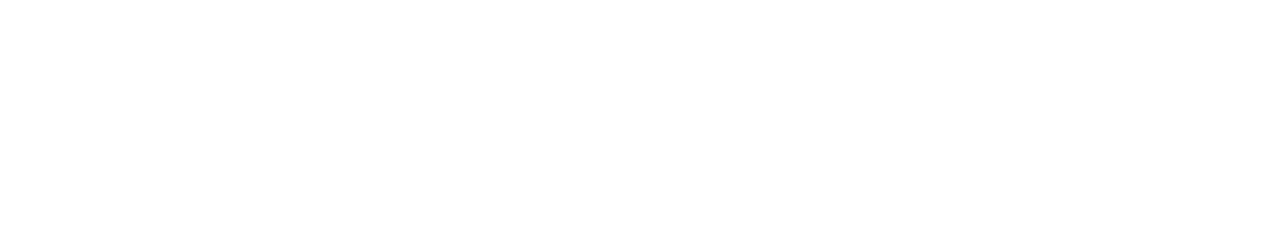
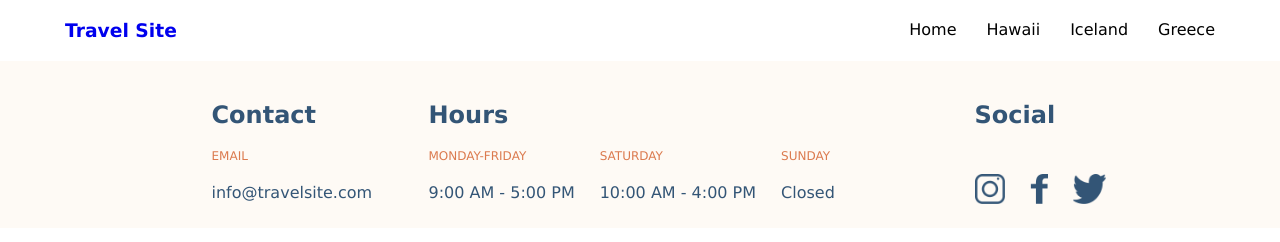
Before and after one commit to tdotdlo/darren-lo-travel-site, a plain HTML site: page pages/greece.html in a window 1280 px wide. Drawn offline with Linux system fonts and the light colour scheme.

Commit message:
Add Header and Footer to Hawaii, Iceland and Greece

```diff
--- a/css/global.css
+++ b/css/global.css
@@ -5,7 +5,7 @@
 }
 
 body {
-	font-family: 'Verdana';
+  font-family: "Verdana";
   font-size: 1rem;
 }
 
@@ -43,17 +43,18 @@ body {
 .company-info-container {
   display: flex;
   justify-content: space-around;
-	padding: 20px 170px;
+  padding: 40px 170px 20px;
   column-gap: 40px;
   background-color: #fefaf5;
   color: #335576;
 }
 
+/* Company Info & Social Media - Width */
 .company-info {
-	width: 20%;
+  width: 10%;
 }
 
-/* Controls the Company Hours */
+/* Company Hours - Width */
 .company-info__days {
   width: 45%;
 }
@@ -78,11 +79,12 @@ body {
   text-transform: uppercase;
 }
 
+/* Social Media Images */
 ul.company-info__social-media img {
   min-width: 18px;
   max-height: 30px;
 }
 
 .company-info:last-child > h2 {
-	margin-bottom: 40px;
+  margin-bottom: 45px;
 }
--- a/css/main.css
+++ b/css/main.css
@@ -58,10 +58,12 @@ main {
   display: flex;
   justify-content: flex-end;
   align-items: flex-end;
-  width: 20vw;
+  width: 21vw;
   height: 55vh;
+  /* Border */
   /* width / style / color */
   border: 1px solid rgba(0, 0, 0, 0.5);
+  /* Box-Shadow */
   /* x-axis / y-axis - blur - radius - color / opacity */
   box-shadow: 0px 4px 4px rgba(0, 0, 0, 0.2);
   border-radius: 5px;
--- a/pages/greece.html
+++ b/pages/greece.html
@@ -0,0 +1,76 @@
+<!DOCTYPE html>
+<html lang="en">
+  <head>
+    <meta charset="UTF-8" />
+    <meta http-equiv="X-UA-Compatible" content="IE=edge" />
+    <meta name="viewport" content="width=device-width, initial-scale=1.0" />
+    <link rel="stylesheet" type="text/css" href="../css/global.css" />
+    <link rel="stylesheet" type="text/css" href="../css/destinations.css" />
+    <title>Travel Site - Greece</title>
+  </head>
+  <body>
+    <header>
+      <!-- Main Navigation -->
+      <nav class="main-nav main-nav--text-deco-none">
+        <!-- Travel Site Logo -->
+        <h3><a href="../index.html">Travel Site</a></h3>
+        <ul class="main-nav__links">
+          <!-- Destination Pages -->
+          <li><a href="../index.html">Home</a></li>
+          <li><a href="../pages/hawaii.html">Hawaii</a></li>
+          <li><a href="../pages/iceland.html">Iceland</a></li>
+          <li><a href="../pages/greece.html">Greece</a></li>
+        </ul>
+      </nav>
+    </header>
+
+    <main>
+      <!-- Insert Content Here -->
+    </main>
+
+    <!-- Company Info -->
+    <footer class="company-info-container">
+      <!-- Company Contact -->
+      <div class="company-info">
+        <h2>Contact</h2>
+        <ul class="company-info__contact">
+          <li>Email</li>
+          <li>info@travelsite.com</li>
+        </ul>
+      </div>
+      <!-- Company Hours -->
+      <div class="company-info__days">
+        <h2>Hours</h2>
+        <div class="company-info__hours-container">
+          <!-- Monday - Friday -->
+          <ul class="company-info__hours">
+            <li>Monday-Friday</li>
+            <li>9:00 AM - 5:00 PM</li>
+          </ul>
+          <!-- Saturday -->
+          <ul class="company-info__hours">
+            <li>Saturday</li>
+            <li>10:00 AM - 4:00 PM</li>
+          </ul>
+          <!-- Sunday -->
+          <ul class="company-info__hours">
+            <li>Sunday</li>
+            <li>Closed</li>
+          </ul>
+        </div>
+      </div>
+      <!-- Social Media -->
+      <div class="company-info">
+        <h2>Social</h2>
+        <ul class="company-info__social-media">
+          <!-- Instagram -->
+          <li><img src="../assets/icons/instagram.png" alt="Instagram" /></li>
+          <!-- Facebook -->
+          <li><img src="../assets/icons/facebook.png" alt="Facebook" /></li>
+          <!-- Twitter -->
+          <li><img src="../assets/icons/twitter.png" alt="Twitter" /></li>
+        </ul>
+      </div>
+    </footer>
+  </body>
+</html>
```
Also changed, not shown: pages/hawaii.html (+76 -0 lines), pages/iceland.html (+76 -0 lines). Lines whose indentation alone changed are shown as unchanged.
